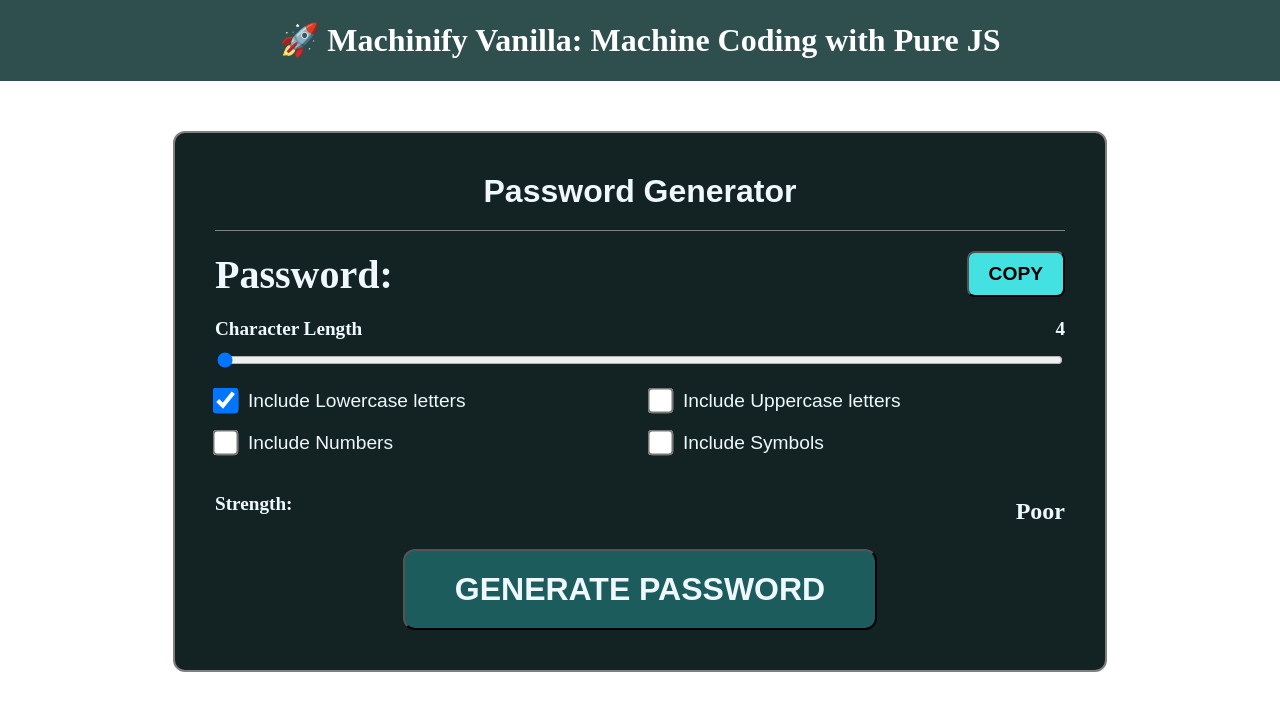
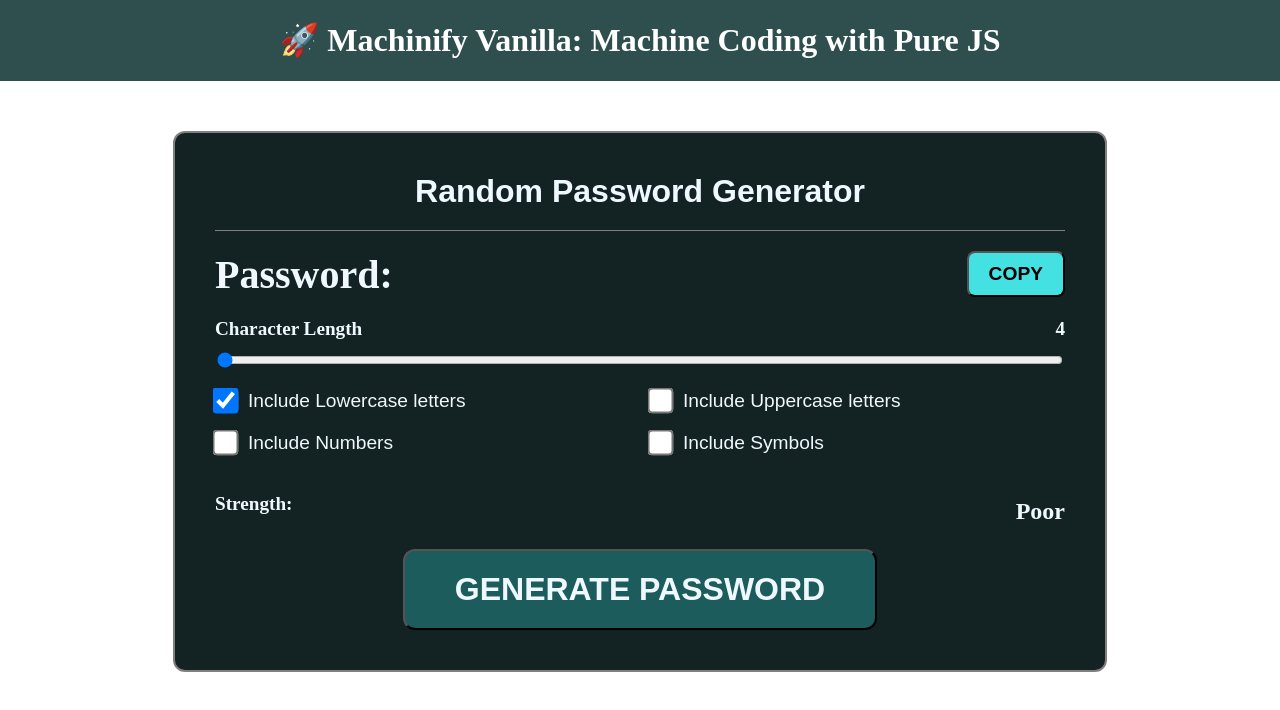
Before and after one commit to pmaik/machinify-vanilla, a website built with Vite: page index.html in a window 1280 px wide. Built offline with nearby package versions, Linux system fonts and the light colour scheme.

Commit message:
Change heading

```diff
--- a/index.html
+++ b/index.html
@@ -47,7 +47,9 @@
             </div> -->
 
             <div class="password-generator">
-                <h2 class="password-generator-heading">Password Generator</h2>
+                <h2 class="password-generator-heading">
+                    Random Password Generator
+                </h2>
                 <div class="password-output">
                     <p class="password-display">
                         Password: <span class="password-value"></span>
```
